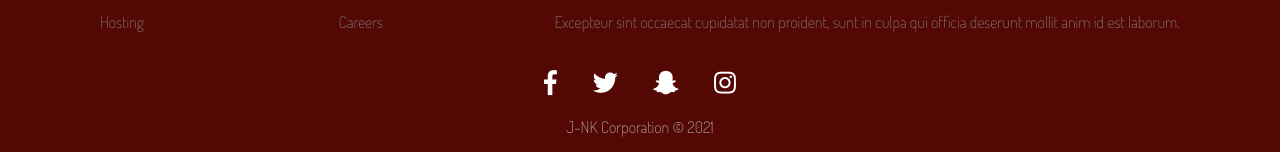
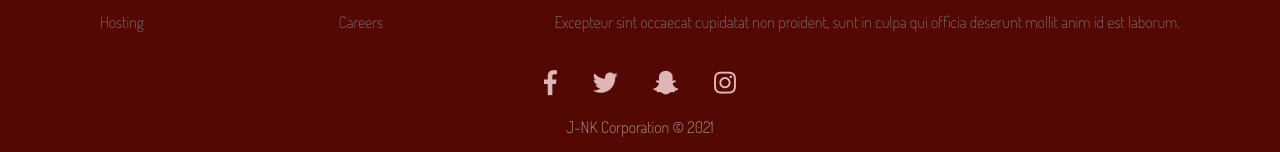
Before and after one commit to Crosimo/Reactee, a React (Create React App) app: page / in a window 1280 px wide. Shown: the part 1673-1825 px from the top of the page. Built offline with nearby package versions, Linux system fonts and the light colour scheme; a web font is replaced by a local one.

Commit message:
fctstatut

```diff
--- a/src/App.css
+++ b/src/App.css
@@ -177,6 +177,6 @@ i{
   font-size: 1.5rem;
 }
 
-i{
-  color: white;
+.fa-user-alt{
+  color:white
 }
--- a/src/components/AccueilBody.js
+++ b/src/components/AccueilBody.js
@@ -1,5 +1,6 @@
 import React, { Component } from 'react';
 import styles from "./AccueilBody.module.css"
+
 class AccueilBody extends Component {
 
 
@@ -21,6 +22,9 @@ class AccueilBody extends Component {
          ;
 
      }
+
+
+
 
     checker(Utilisateurs, Password) {
 
--- a/src/components/Navbar.js
+++ b/src/components/Navbar.js
@@ -6,7 +6,26 @@ import clockNavbar from '../icon-horloge.png';
 
 class Navbar extends React.Component {
 
+  statut(){
 
+    document.querySelector("i").style.color="white";
+    console.log("hey")
+
+    document.querySelectorAll("a")[4].textContent=`LOG IN/OUT`
+
+
+    this.setState({
+
+
+
+    })
+
+  }
+
+  state = {
+
+
+  }
 
   render() {
     return (
@@ -28,7 +47,7 @@ class Navbar extends React.Component {
         <a className="nav-link disabled text-light mr-2" href="#" tabIndex="-1" aria-disabled="true">LOG IN/OUT</a>
 
       </div>
-      <i class="fas fa-user-alt"></i>
+      <i onClick={this.state} class="fas fa-user-alt"></i>
     </div>
   </div>
     </nav>
```
